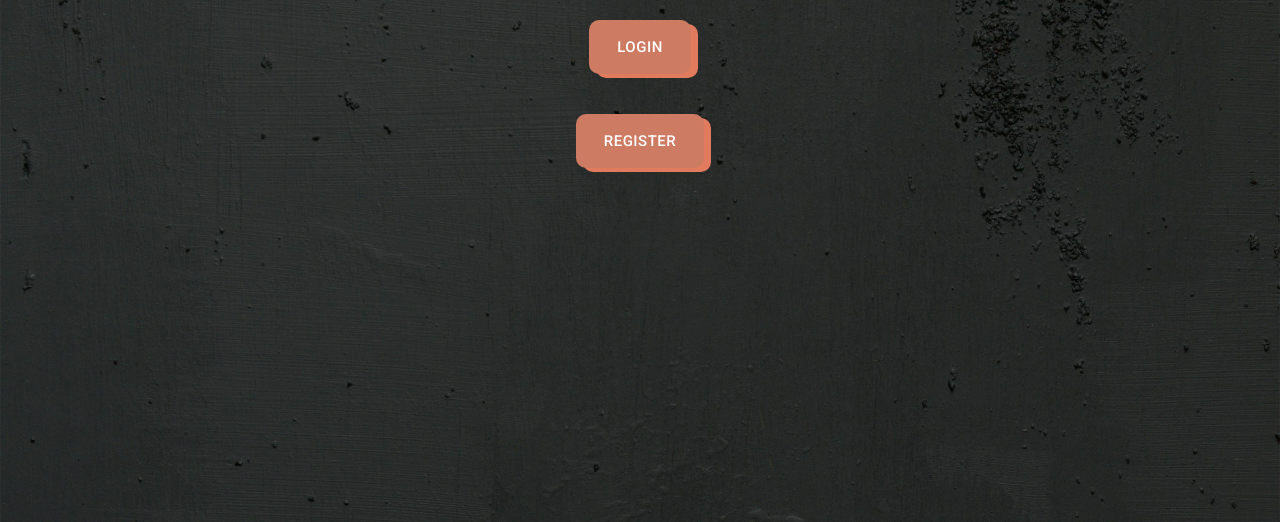
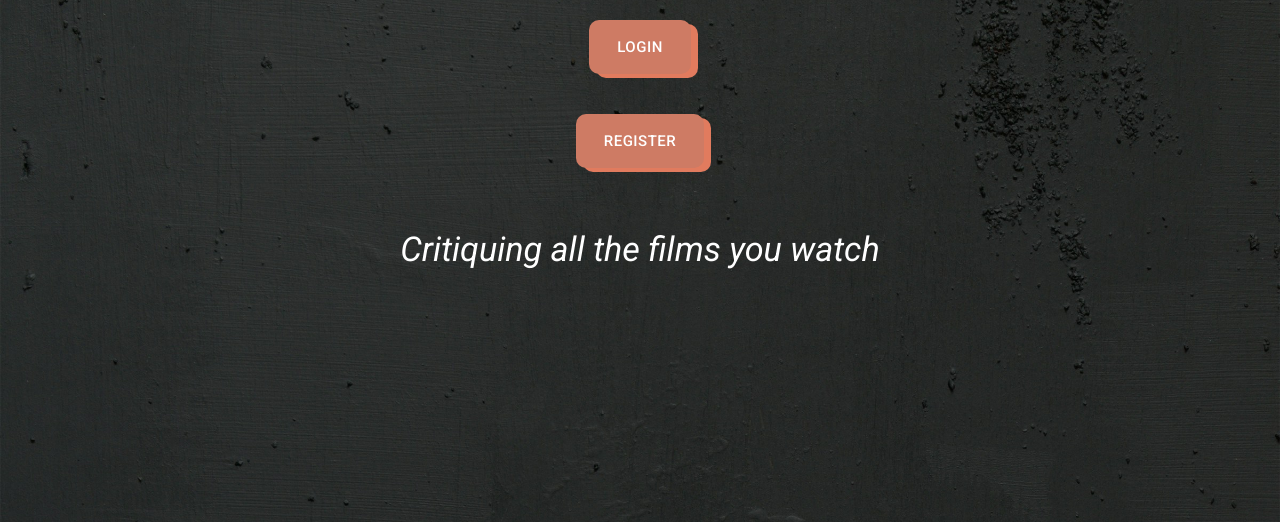
Before and after one commit to samlarby/film_reviewer, a Flask app: page /home in a window 1280 px wide. Shown: the part 64-586 px from the top of the page. Run offline with Flask 3, Linux system fonts and the light colour scheme; some libraries are stand-ins or nearby versions.

Commit message:
added slogon

```diff
--- a/templates/home.html
+++ b/templates/home.html
@@ -14,4 +14,9 @@
         </div>
     </div>
 {% endif %}
+    <div class="row">
+        <div class="col s12 center-align white-text">
+            <h4 class="slogon"><em>Critiquing all the films you watch</em></h4>
+        </div>
+    </div>
 {% endblock %}
```
